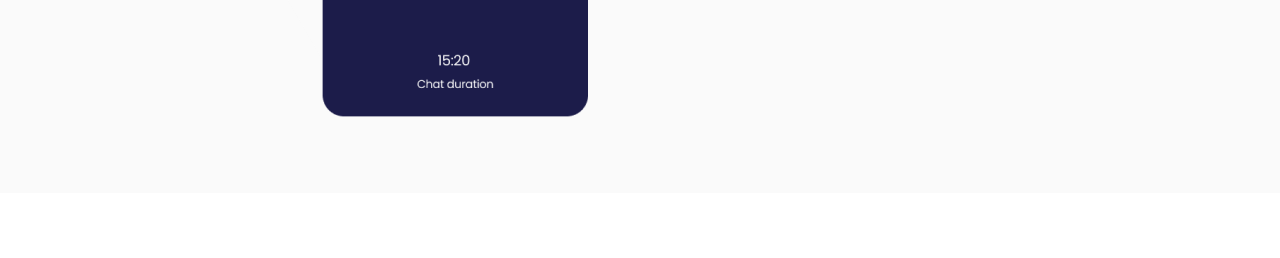
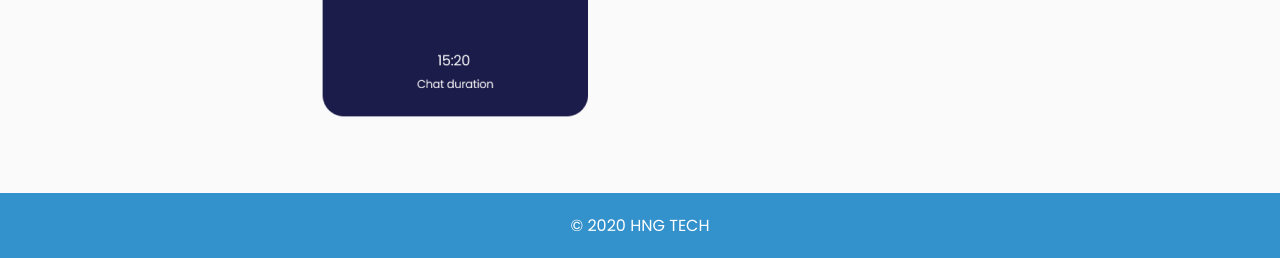
Before and after one commit to bakareoyindamola/BuddyApp, a Flask app: page / in a window 1280 px wide. Shown: the part 4352-4610 px from the top of the page. Before the commit the page ends 4469 px from the top, so only its background shows below. Run offline with Flask 2, Linux system fonts and the light colour scheme; some libraries are stand-ins or nearby versions.

Commit message:
added footer

```diff
--- a/static/styles/main.css
+++ b/static/styles/main.css
@@ -812,6 +812,13 @@ header nav {
   }
 }
 
+footer {
+  background-color: #3391CC;
+  padding: 20px 0;
+  text-align: center;
+  color: #FFFFFF;
+}
+
 #overlay {
   position: fixed;
   -webkit-transition: 200ms ease-in-out;
--- a/static/styles/main.scss
+++ b/static/styles/main.scss
@@ -608,6 +608,14 @@ header {
     }
 }
 
+// Footer Styles
+footer {
+    background-color: $textColor;
+    padding: 20px 0;
+    text-align: center;
+    color: #FFFFFF;
+}
+
 // Registered Style
 #overlay {
     position: fixed;
--- a/templates/index.html
+++ b/templates/index.html
@@ -208,6 +208,7 @@
     </section>
 
     <footer>
+        <p>&copy; 2020 HNG TECH</p>
     </footer>
 
     <div id="modaloverlay"></div>
```
Also changed, not shown: 1 other file.
